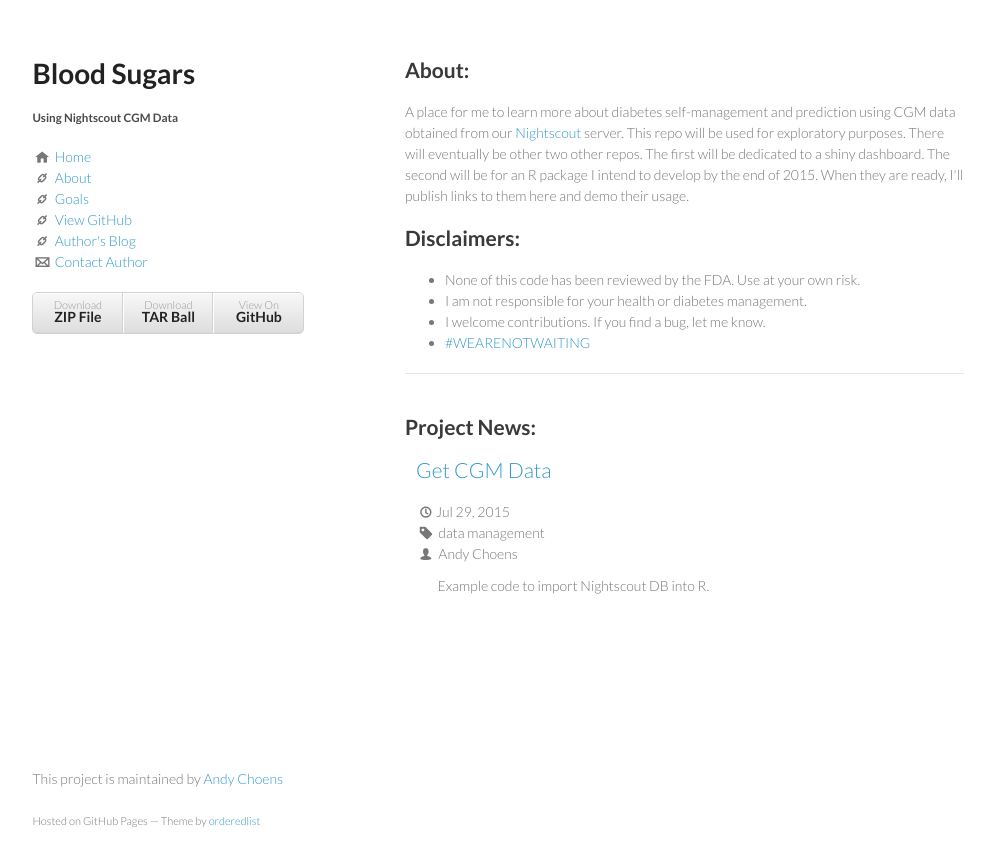
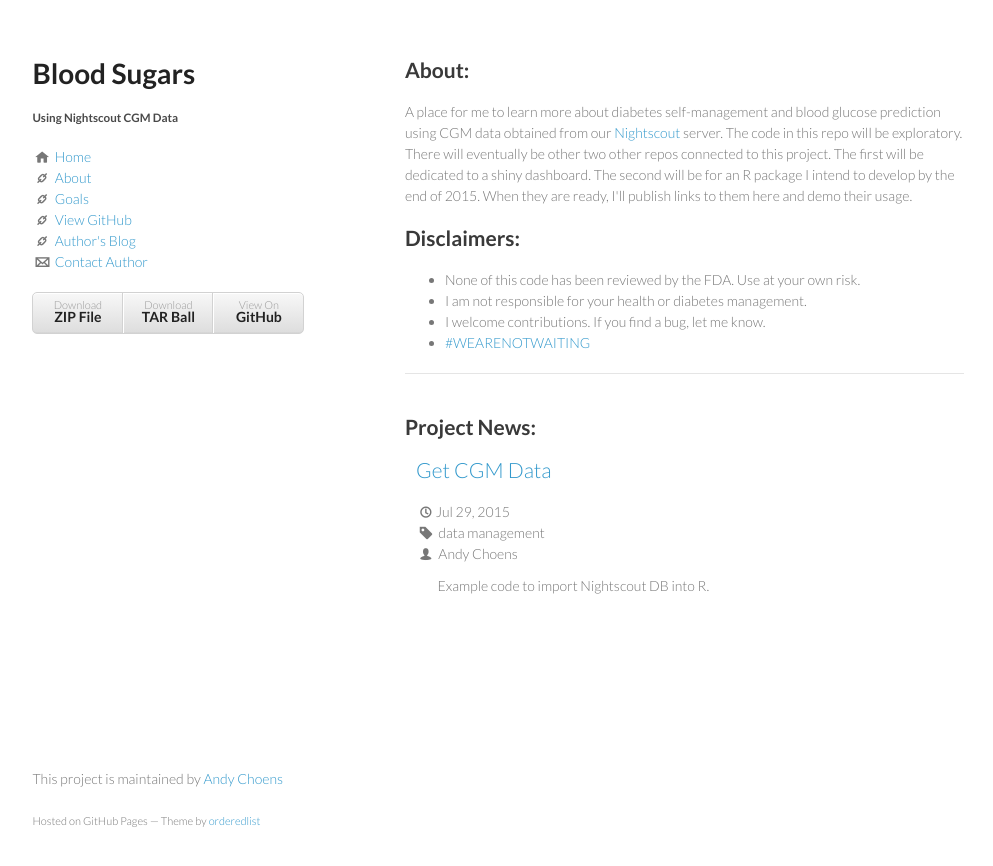
Before and after one commit to Choens/blood-sugars, a Jekyll site: the page built from index.html, in a window 1280 px wide. Shown: the top 866 px of the page, without its empty margins (142-1135 px from the left). Built offline with Jekyll 4.4.1, drawn with Linux system fonts in a browser that asks for light colours; the list of posts is cut into pages by our own code.

Commit message:
Last tweak for tonight's index.html tweaking.

```diff
--- a/index.html
+++ b/index.html
@@ -6,12 +6,12 @@ title: Blood Sugars
 
 <p>
     A place for me to learn more about diabetes self-management and
-    prediction using CGM data obtained from our <a href="http://www.nightscout.info/">Nightscout</a> server. This
-    repo will be used for exploratory purposes. There will eventually
-    be other two other repos. The first will be dedicated to a shiny
-    dashboard. The second will be for an R package I intend to develop
-    by the end of 2015. When they are ready, I'll publish links to
-    them here and demo their usage.
+    blood glucose prediction using CGM data obtained from our <a href="http://www.nightscout.info/">Nightscout</a> server. The
+    code in this repo will be exploratory. There will eventually be
+    other two other repos connected to this project. The first will be
+    dedicated to a shiny dashboard. The second will be for an R
+    package I intend to develop by the end of 2015. When they are
+    ready, I'll publish links to them here and demo their usage.
 </p>
 
 <h2>Disclaimers:</h2>
```
